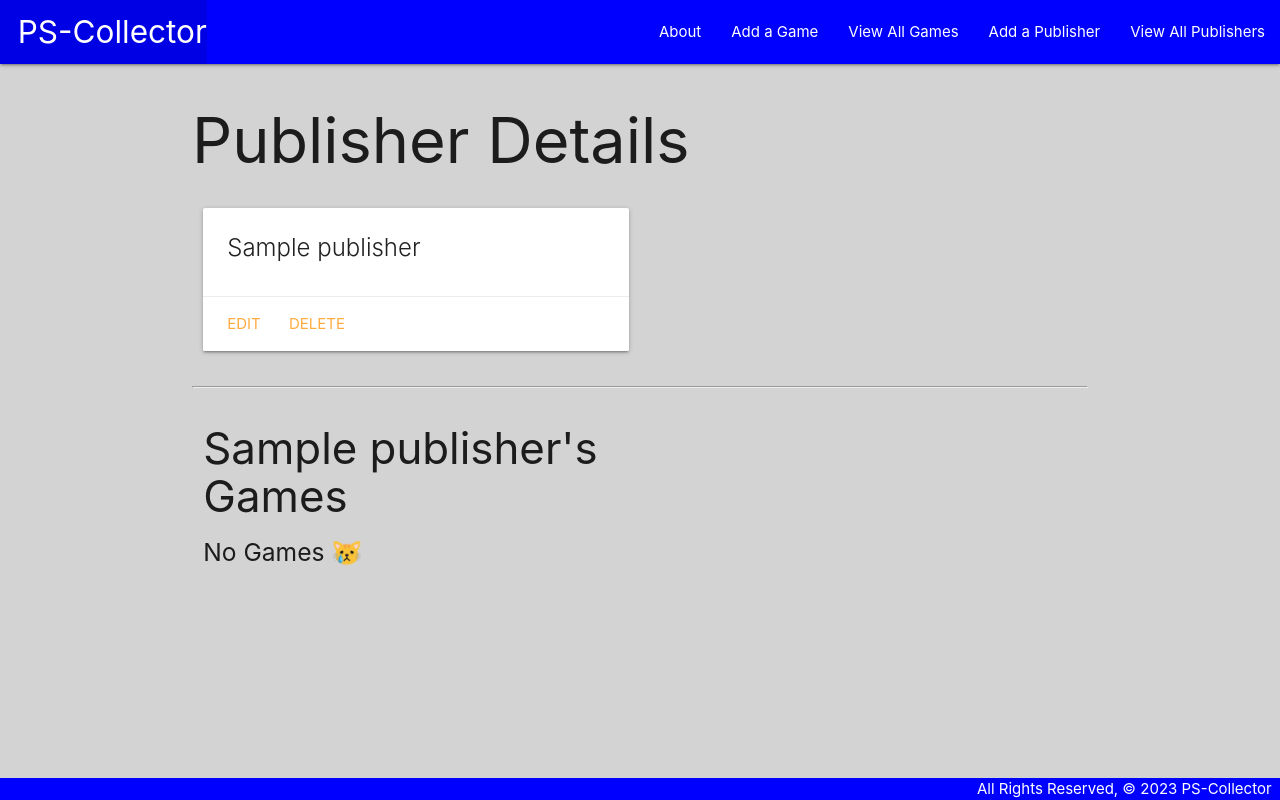
After one commit to jnomad21/pscollector, a Django app: page /publishers/1/ in a window 1280 px wide. The commit adds this page. Run offline with Django 4.2, Linux system fonts and the light colour scheme; tables that the repository leaves empty hold one stand-in row (values such as "Sample post").

Commit message:
many to many model added - Publisher

```diff
--- a/main_app/admin.py
+++ b/main_app/admin.py
@@ -1,7 +1,9 @@
 from django.contrib import admin
 from .models import Game
 from .models import Review
+from .models import Publisher
 
 # Register your models here.
 admin.site.register(Game)
 admin.site.register(Review)
+admin.site.register(Publisher)
--- a/main_app/models.py
+++ b/main_app/models.py
@@ -2,11 +2,21 @@ from django.db import models
 from django.urls import reverse
 from django.core.validators import MaxValueValidator, MinValueValidator
 
+
 # Create your models here.
+class Publisher(models.Model):
+    name = models.CharField(max_length=50)
+    def __str__(self):
+        return self.name
+
+    def get_absolute_url(self):
+        return reverse('publishers_detail', kwargs={'pk': self.id})
+
 class Game(models.Model):
     name = models.CharField(max_length=100)
     type = models.CharField(max_length=100)
     description = models.TextField(max_length=250)
+    publisher = models.ManyToManyField(Publisher)
 
     def __str__(self):
         return self.name
--- a/main_app/templates/base.html
+++ b/main_app/templates/base.html
@@ -22,6 +22,8 @@
           <li><a href="{%url 'about' %}">About</a></li>
           <li><a href="{% url 'games_create' %}">Add a Game</a></li>
           <li><a href="{%url 'games_index' %}">View All Games</a></li>
+          <li><a href="{% url 'publishers_create' %}">Add a Publisher</a></li>
+          <li><a href="{% url 'publishers_index' %}">View All Publishers</a></li>
         </ul>
       </div>
     </nav>
--- /dev/null
+++ b/main_app/templates/main_app/publisher_detail.html
@@ -0,0 +1,43 @@
+{% extends 'base.html' %}
+{% block content %}
+
+<h1>Publisher Details</h1>
+
+<div class="row">
+  <div class="col s6 col-offset-3">
+    <div class="card">
+      <div class="card-content">
+        <span class="card-title">{{ publisher.name }}</span>
+      </div>
+      <div class="card-action">
+        <a href="{% url 'publishers_update' publisher.id %}">Edit</a>
+        <a href="{% url 'publishers_delete' publisher.id %}">Delete</a>
+      </div>
+    </div>
+  </div>
+</div>
+</div>
+<hr>
+<div class="row">
+  <div class="col m6">
+    <h3>{{ publisher.name }}'s Games</h3>
+    {% if publisher.game.count %}
+      {% for publisher in publisher.game.all %}
+        <div class="card">
+          <div class="card-content">
+            <span class="card-title">
+              <span style="color: {{ publisher.color }}">{{ publisher.color }}</span> {{ publisher.name }}
+            </span>
+          </div>
+          <div class="card-action">
+            <form action="{% url 'remove_game' publisher.id game.id %}" method="POST">
+              {% csrf_token %}
+              <button type="submit" class="btn">Remove</button>
+            </form>
+        </div>
+      {% endfor %}
+    {% else %}
+      <h5>No Games 😿</h5>
+    {% endif %}
+  </div>
+{% endblock %}
--- a/main_app/urls.py
+++ b/main_app/urls.py
@@ -5,10 +5,16 @@ urlpatterns = [
     path('', views.home, name='home'),
     path('about/', views.about, name='about'),
     path('games/', views.GameList.as_view(), name='games_index'),
-    path('games/create/',views.GameCreate.as_view(), name='games_create'),
+    path('games/create/', views.GameCreate.as_view(), name='games_create'),
     path('games/<int:pk>/', views.GameDetail.as_view(), name='games_detail'),
     path('games/<int:pk>/update', views.GameUpdate.as_view(), name= 'games_update'),
     path('games/<int:pk>/delete', views.GameDelete.as_view(), name= 'games_delete'),
-    path('games/<int:pk>/add_review/', views.add_review, name='add_review')
-
+    path('games/<int:pk>/add_review/', views.add_review, name='add_review'),
+    path('games/<int:game_id>/assoc_publisher/<int:publisher_id>/', views.assoc_publisher, name='assoc_publisher'),
+    path('games/<int:game_id>/remove_publisher/<int:publisher_id>/', views.remove_publisher, name='remove_publisher'),
+    path('publishers/', views.PublisherList.as_view(), name='publishers_index'),
+    path('publishers/<int:pk>/', views.PublisherDetail.as_view(), name='publishers_detail'),
+    path('publishers/create/', views.PublisherCreate.as_view(), name='publishers_create'),
+    path('publishers/<int:pk>/update/', views.PublisherUpdate.as_view(), name='publishers_update'),
+    path('publishers/<int:pk>/delete/', views.PublisherDelete.as_view(), name='publishers_delete'),
 ]
--- a/main_app/views.py
+++ b/main_app/views.py
@@ -1,5 +1,5 @@
 from django.shortcuts import render, redirect
-from .models import Game
+from .models import Game, Publisher
 from .forms import ReviewForm
 from django.views.generic import ListView, UpdateView, CreateView, DeleteView, DetailView
 
@@ -12,7 +12,7 @@ class GameList(ListView):
   model= Game
 class GameCreate(CreateView):
   model= Game
-  fields= '__all__'
+  fields= ['name', 'type', 'description']
 class GameUpdate(UpdateView):
   model= Game
   fields= '__all__'
@@ -40,3 +40,30 @@ def add_review(request, pk):
 # def games_detail(request, game_id):
 #   game = Game.objects.get(id=game_id)
 #   return render(request, 'games/detail.html', { 'game': game })
+class PublisherList(ListView):
+  model = Publisher
+
+class PublisherDetail(DetailView):
+  model = Publisher
+
+class PublisherCreate(CreateView):
+  model = Publisher
+  fields = '__all__'
+
+class PublisherUpdate(UpdateView):
+  model = Publisher
+  fields = ['name']
+
+class PublisherDelete(DeleteView):
+  model = Publisher
+  success_url = '/publisher'
+
+def assoc_publisher(request, cat_id, toy_id):
+  # Note that you can pass a toy's id instead of the whole toy object
+  Game.objects.get(id=cat_id).publisher.add(toy_id)
+  return redirect('detail', cat_id=cat_id)
+
+def remove_publisher(request, cat_id, toy_id):
+  # Note that you can pass a toy's id instead of the whole toy object
+  Game.objects.get(id=cat_id).publisher.remove(toy_id)
+  return redirect('detail', cat_id=cat_id)
```
Also changed, not shown: main_app/templates/main_app/game_detail.html (+45 -0 lines), main_app/templates/main_app/publisher_confirm_delete.html (added, +13 -0 lines), main_app/templates/main_app/publisher_form.html (added, +19 -0 lines), main_app/templates/main_app/publisher_list.html (added, +16 -0 lines), main_app/migrations/0003_publisher_game_publisher.py (added).
